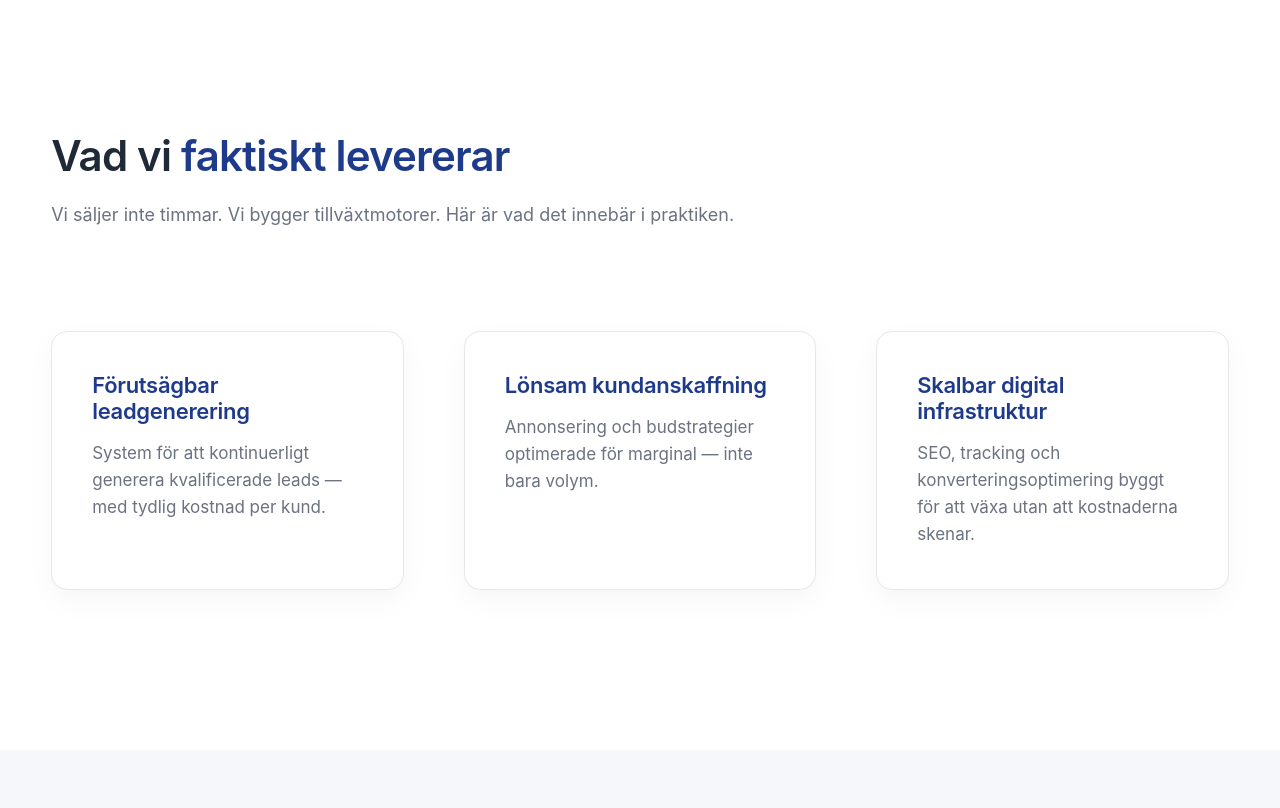
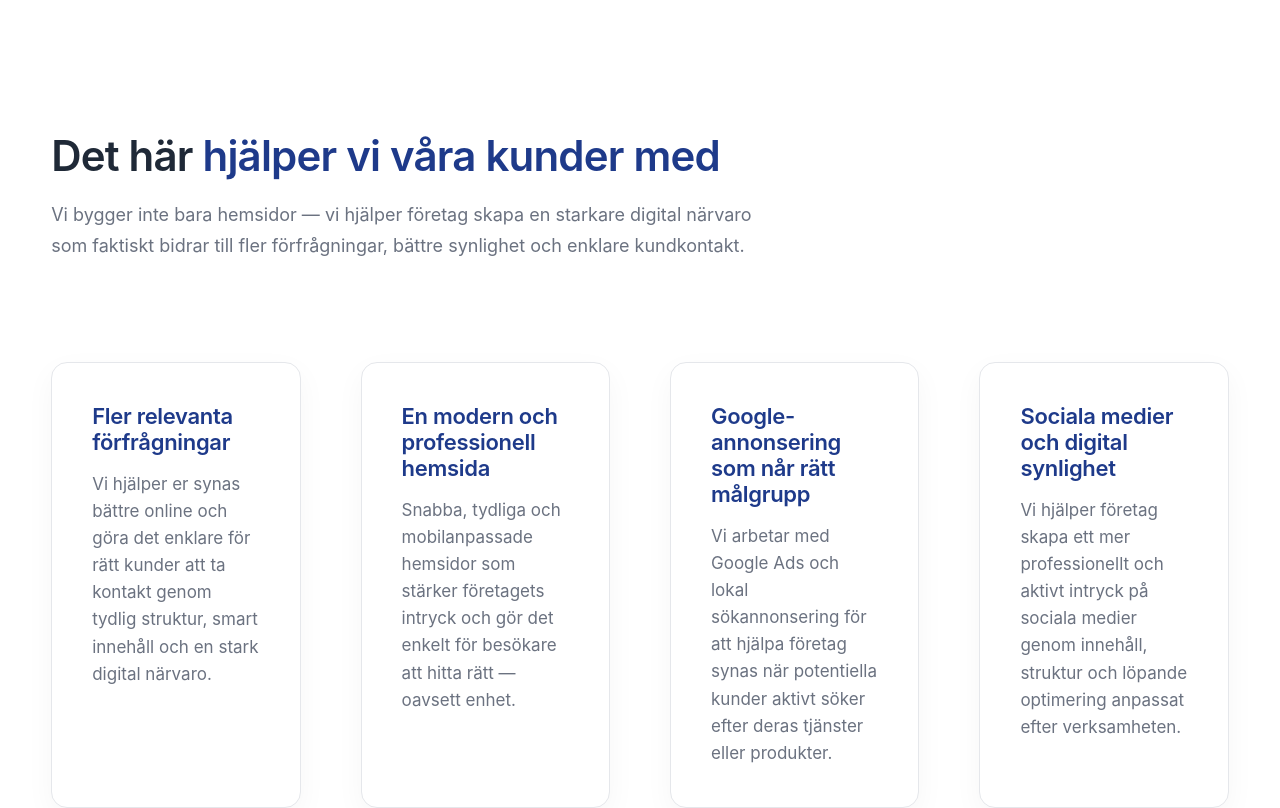
Before and after one commit to Viktor12513/growth-agency, a React (Vite) app: page / in a window 1280 px wide. Shown: the part 3820-4628 px from the top of the page. Built offline with nearby package versions, Linux system fonts and the light colour scheme.

Commit message:
fixade till lite text från docs.

```diff
--- a/src/components/sections/Services.tsx
+++ b/src/components/sections/Services.tsx
@@ -7,39 +7,46 @@ export default function Services() {
       <Container>
         <Reveal>
           <h2 className="section-title">
-            Vad vi <span>faktiskt levererar</span>
+           Det här <span>hjälper vi våra kunder med</span>
           </h2>
 
           <p className="section-intro">
-            Vi säljer inte timmar. Vi bygger tillväxtmotorer.
-            Här är vad det innebär i praktiken.
+            Vi bygger inte bara hemsidor — vi hjälper företag skapa en starkare digital närvaro som faktiskt bidrar till fler förfrågningar, bättre synlighet och enklare kundkontakt.
+
           </p>
 
           <div className="services-grid">
             <div className="service-card">
-              <h3>Förutsägbar leadgenerering</h3>
+              <h3>Fler relevanta förfrågningar</h3>
               <p>
-                System för att kontinuerligt generera kvalificerade leads —
-                med tydlig kostnad per kund.
+                Vi hjälper er synas bättre online och göra det enklare för rätt kunder att ta kontakt genom tydlig struktur, smart innehåll och en stark digital närvaro.
               </p>
             </div>
 
             <div className="service-card">
-              <h3>Lönsam kundanskaffning</h3>
+              <h3>En modern och professionell hemsida</h3>
               <p>
-                Annonsering och budstrategier optimerade för marginal —
-                inte bara volym.
+                Snabba, tydliga och mobilanpassade hemsidor som stärker företagets intryck och gör det enkelt för besökare att hitta rätt — oavsett enhet.
               </p>
             </div>
 
             <div className="service-card">
-              <h3>Skalbar digital infrastruktur</h3>
+              <h3>Google-annonsering som når rätt målgrupp</h3>
               <p>
-                SEO, tracking och konverteringsoptimering byggt för att
-                växa utan att kostnaderna skenar.
+                Vi arbetar med Google Ads och lokal sökannonsering för att hjälpa företag synas när potentiella kunder aktivt söker efter deras tjänster eller produkter.
+              </p>
+            </div>
+
+            <div className="service-card">
+              <h3>Sociala medier och digital synlighet</h3>
+              <p>
+                Vi hjälper företag skapa ett mer professionellt och aktivt intryck på sociala medier genom innehåll, struktur och löpande optimering anpassat efter verksamheten.
+
               </p>
             </div>
           </div>
+
+
         </Reveal>
       </Container>
     </section>
--- a/src/styles/global.css
+++ b/src/styles/global.css
@@ -451,7 +451,7 @@ h1 {
 
 .services-grid {
   display: grid;
-  grid-template-columns: repeat(3, 1fr);
+  grid-template-columns: repeat(4, 1fr);
   gap: 60px;
   margin-top: 80px;
 }
```
